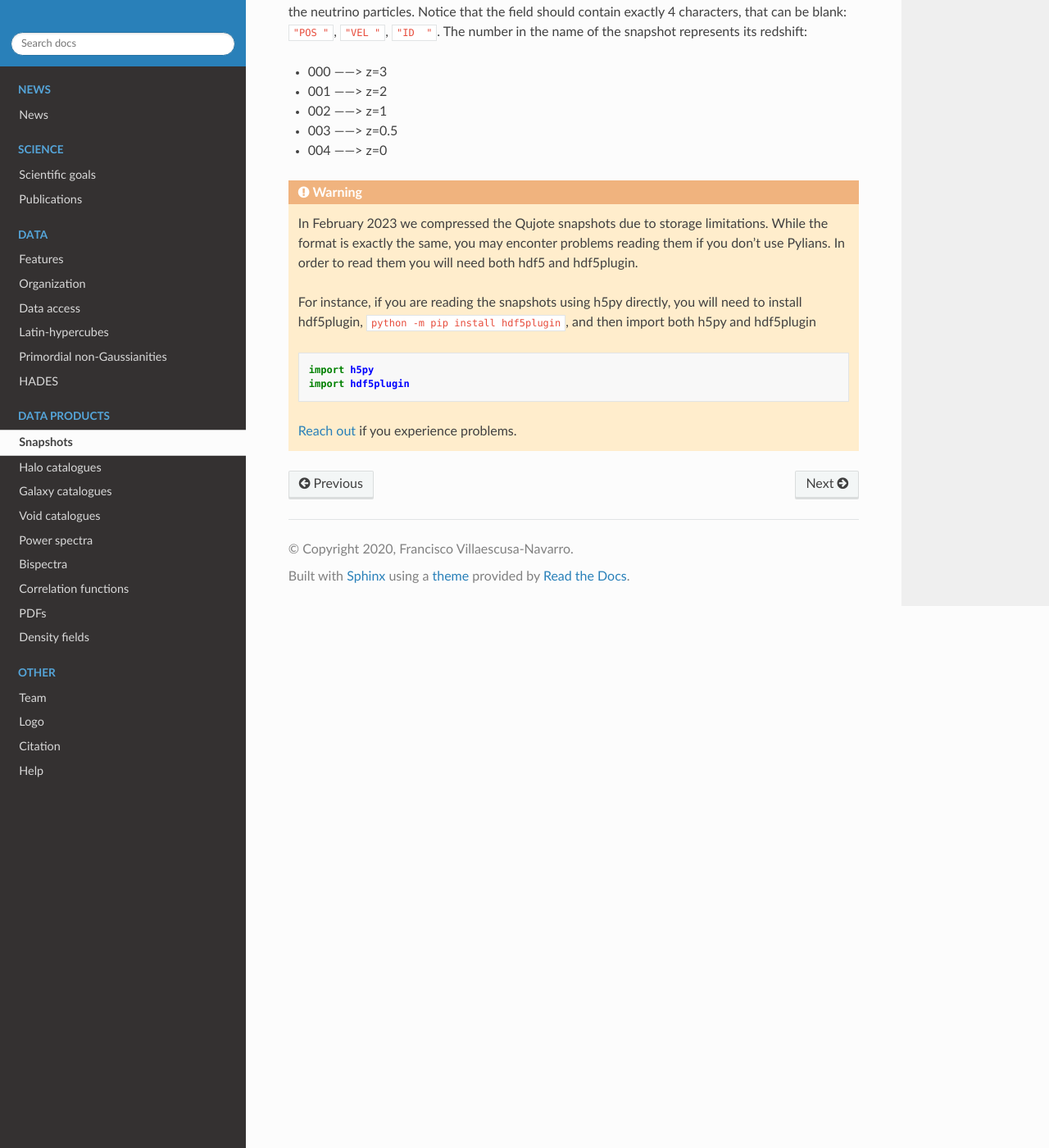
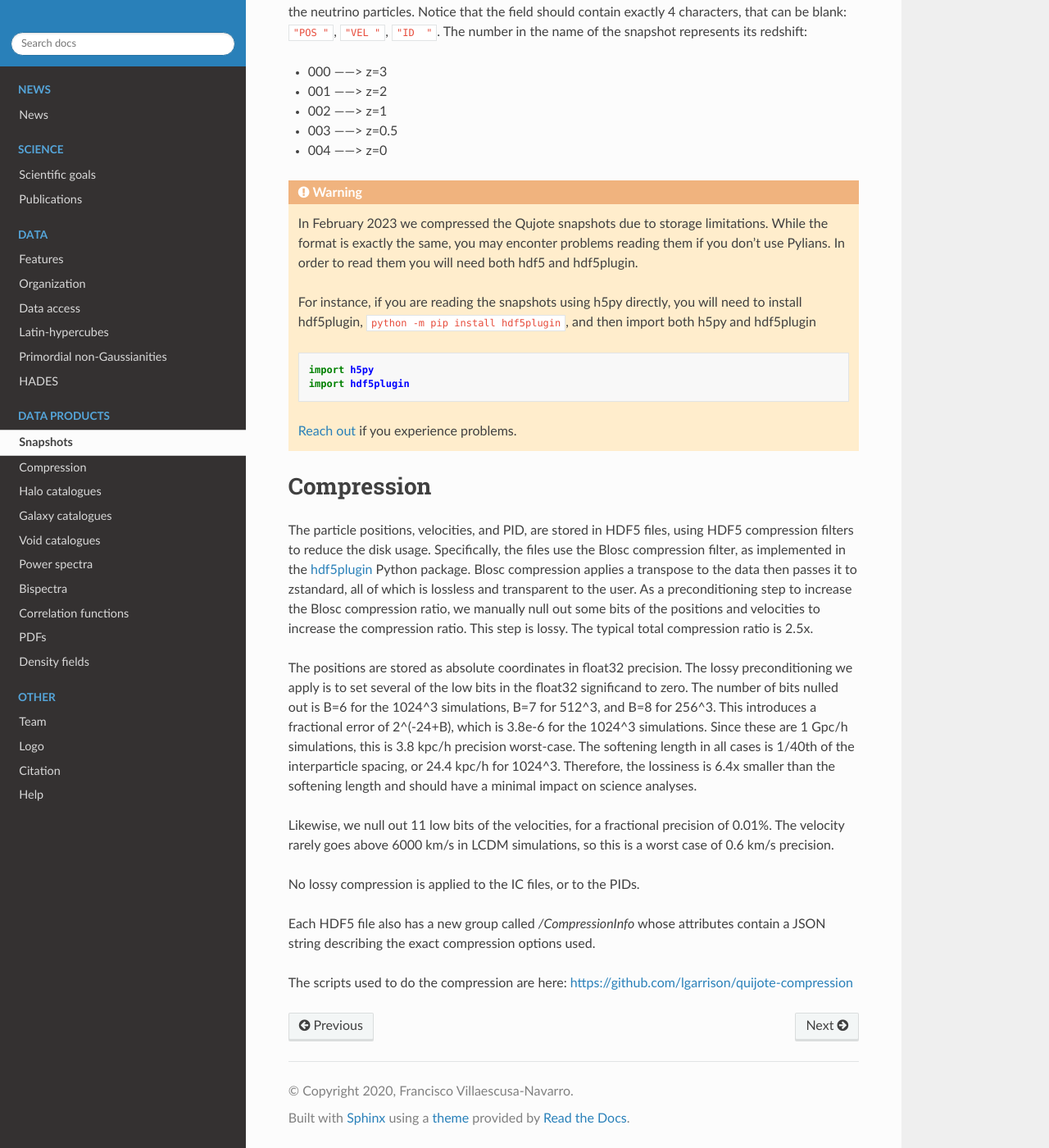
Before and after one commit to franciscovillaescusa/Quijote-simulations, a Sphinx documentation site: the page built from docs/source/snapshots.rst, in a window 1280 px wide and 1400 px high, scrolled down 936 px. Shown: the whole window at 82% size. Built offline with Sphinx 7.4.7 and the Read the Docs theme 2.0.0, drawn with Linux system fonts in a browser that asks for light colours; pages that are not in the unit, such as notebooks, are missing from menus.

Commit message:
snapshots: add details on compression

```diff
--- a/docs/source/snapshots.rst
+++ b/docs/source/snapshots.rst
@@ -60,3 +60,18 @@ In the simulations with massive neutrinos it is possible to read the positions,
       import hdf5plugin
 
    `Reach out <mailto:villaescusa.francisco@gmail.com>`_ if you experience problems.
+
+
+Compression
+===========
+The particle positions, velocities, and PID, are stored in HDF5 files, using HDF5 compression filters to reduce the disk usage.  Specifically, the files use the Blosc compression filter, as implemented in the `hdf5plugin <https://github.com/silx-kit/hdf5plugin/>`_ Python package.  Blosc compression applies a transpose to the data then passes it to zstandard, all of which is lossless and transparent to the user.  As a preconditioning step to increase the Blosc compression ratio, we manually null out some bits of the positions and velocities to increase the compression ratio.  This step is lossy.  The typical total compression ratio is 2.5x.
+
+The positions are stored as absolute coordinates in float32 precision.  The lossy preconditioning we apply is to set several of the low bits in the float32 significand to zero.  The number of bits nulled out is B=6 for the 1024^3 simulations, B=7 for 512^3, and B=8 for 256^3.  This introduces a fractional error of 2^(-24+B), which is 3.8e-6 for the 1024^3 simulations.  Since these are 1 Gpc/h simulations, this is 3.8 kpc/h precision worst-case.  The softening length in all cases is 1/40th of the interparticle spacing, or 24.4 kpc/h for 1024^3.  Therefore, the lossiness is 6.4x smaller than the softening length and should have a minimal impact on science analyses.
+
+Likewise, we null out 11 low bits of the velocities, for a fractional precision of 0.01%.  The velocity rarely goes above 6000 km/s in LCDM simulations, so this is a worst case of 0.6 km/s precision.
+
+No lossy compression is applied to the IC files, or to the PIDs.
+
+Each HDF5 file also has a new group called `/CompressionInfo` whose attributes contain a JSON string describing the exact compression options used.
+
+The scripts used to do the compression are here: https://github.com/lgarrison/quijote-compression
```
